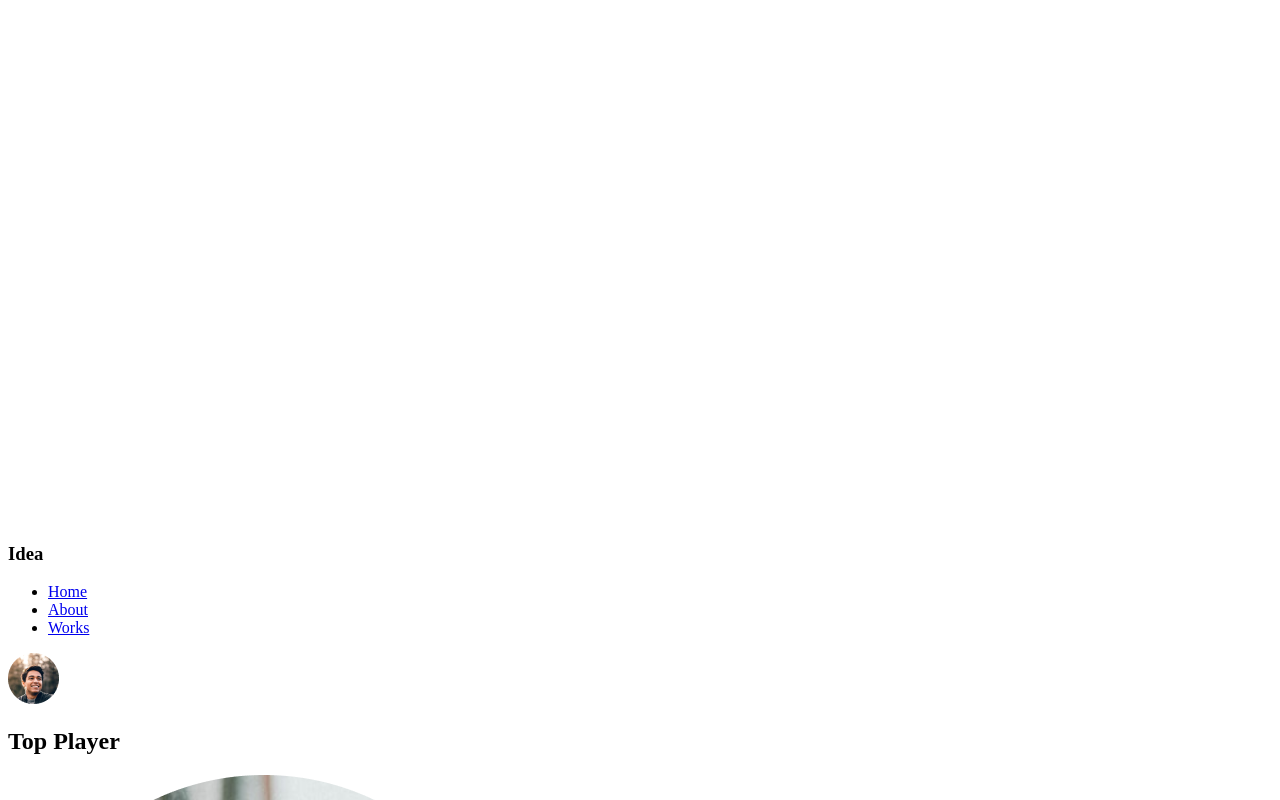
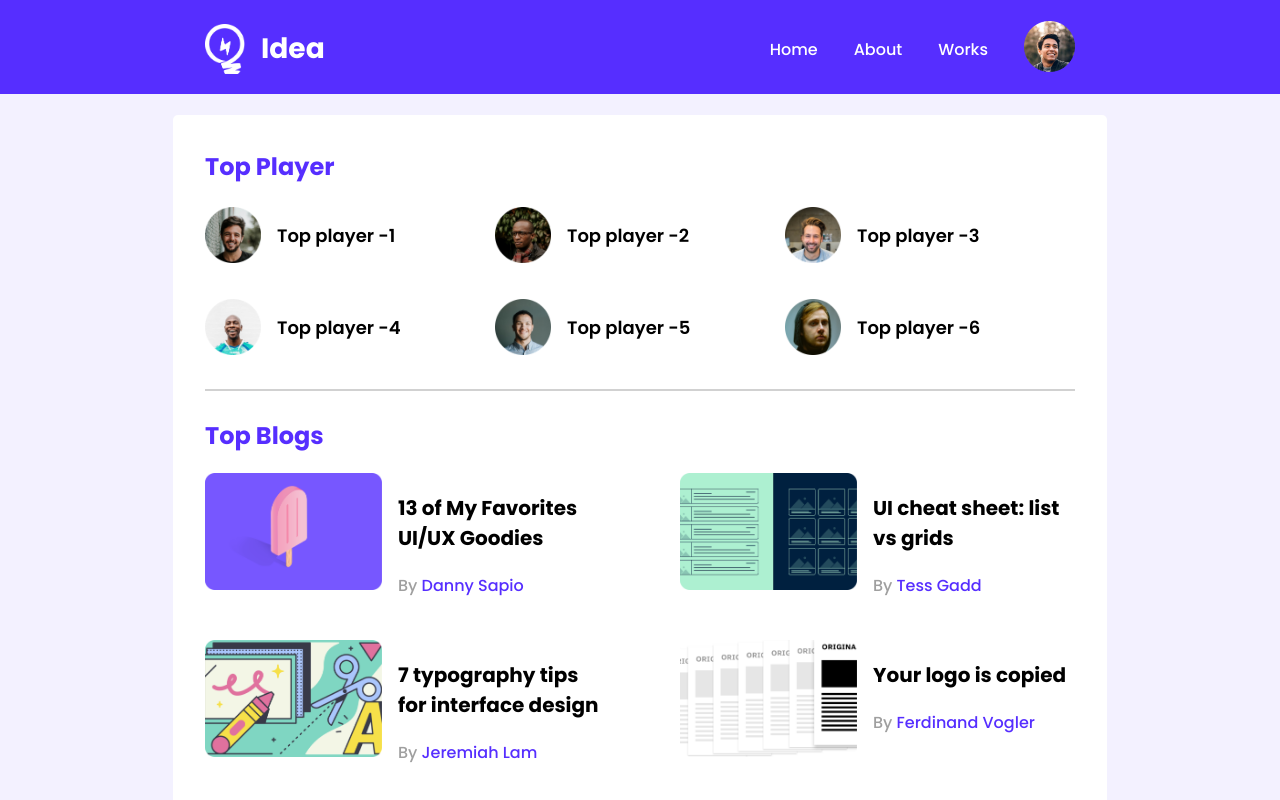
Before and after one commit to JahidHasanPintu/leader-board, a plain HTML site: page index.html in a window 1280 px wide. Shown: the top 800 px of the page. Drawn offline with Linux system fonts and the light colour scheme; the site is published under a folder, as on GitHub Pages, so addresses that start at the root find nothing.

Commit message:
css resolved

```diff
--- a/index.html
+++ b/index.html
@@ -8,7 +8,7 @@
     <!-- Font Awsome  -->
     <script src="https://kit.fontawesome.com/4f6e446b24.js" crossorigin="anonymous"></script>
     <!-- Style Sheet Css  -->
-    <link rel="stylesheet" href="/styles/style.css">
+    <link rel="stylesheet" href="styles/style.css">
 </head>
 <body>
 
@@ -73,7 +73,7 @@
                 <h2 class="section-title">Top Blogs</h2>
                 <div class="blogs">
                     <article class="blog">
-                        <div class="thumbnail"><img src="/images/blogs/blog-1.png" alt=""></div>
+                        <div class="thumbnail"><img src="images/blogs/blog-1.png" alt=""></div>
                         <div class="blog-info">
                             <h3 class="blog-title">
                                 13 of My Favorites UI/UX Goodies
@@ -84,7 +84,7 @@
                         </div>
                     </article>
                     <article class="blog">
-                        <div class="thumbnail"><img src="/images/blogs/blog-2.png" alt=""></div>
+                        <div class="thumbnail"><img src="images/blogs/blog-2.png" alt=""></div>
                         <div class="blog-info">
                             <h3 class="blog-title">
                                 UI cheat sheet: list vs grids
@@ -95,7 +95,7 @@
                         </div>
                     </article>
                     <article class="blog">
-                        <div class="thumbnail"><img src="/images/blogs/blog-3.png" alt=""></div>
+                        <div class="thumbnail"><img src="images/blogs/blog-3.png" alt=""></div>
                         <div class="blog-info">
                             <h3 class="blog-title">
                                 7 typography tips
@@ -107,7 +107,7 @@
                         </div>
                     </article>
                     <article class="blog">
-                        <div class="thumbnail"><img src="/images/blogs/blog-4.png" alt=""></div>
+                        <div class="thumbnail"><img src="images/blogs/blog-4.png" alt=""></div>
                         <div class="blog-info">
                             <h3 class="blog-title">
                                 Your logo is copied
```
